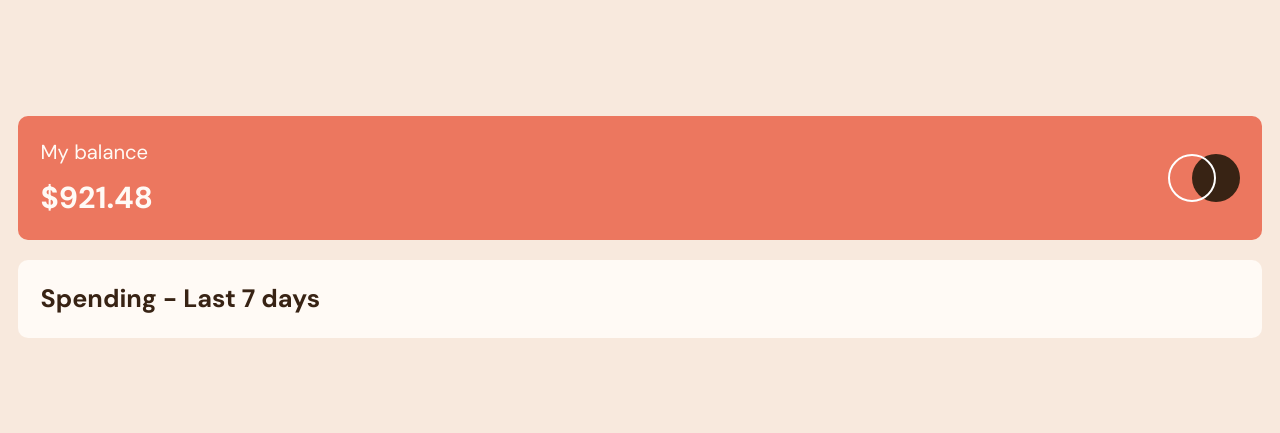
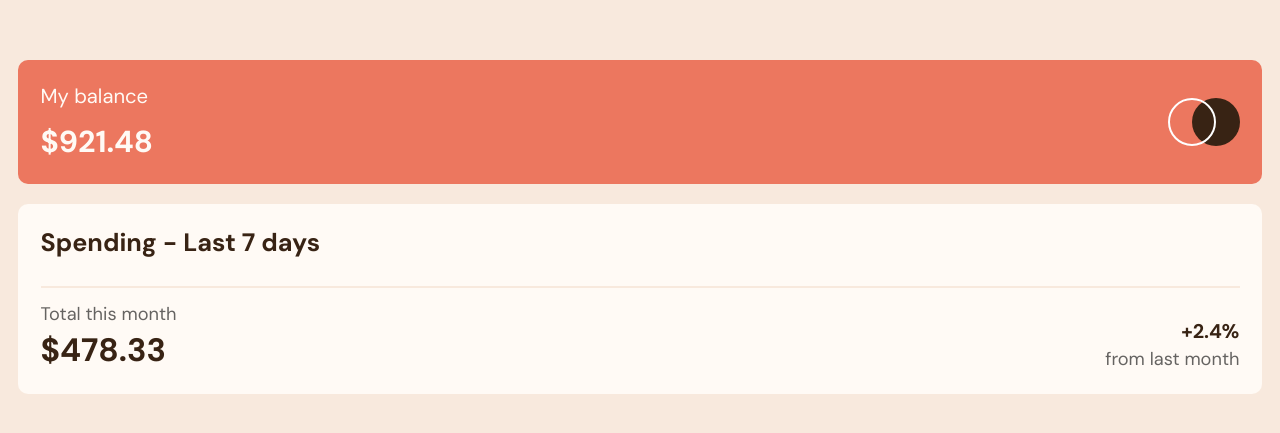
Before and after one commit to Diounata/Expenses-chart, a React (Vite) app in the folder client/: page / in a window 1280 px wide. Shown: the part 173-606 px from the top of the page. Built offline with nearby package versions, Linux system fonts and the light colour scheme.

Commit message:
add: Footer component

```diff
--- /dev/null
+++ b/client/src/components/Footer/index.tsx
@@ -0,0 +1,27 @@
+import {
+  Container,
+  LastMonthContainer,
+  LastMonthPercentage,
+  LastMonthTitle,
+  TotalContainer,
+  TotalTitle,
+  TotalValue,
+} from './styles';
+
+export function Footer() {
+  return (
+    <Container>
+      <TotalContainer>
+        <TotalTitle>Total this month</TotalTitle>
+
+        <TotalValue>$478.33</TotalValue>
+      </TotalContainer>
+
+      <LastMonthContainer>
+        <LastMonthPercentage>+2.4%</LastMonthPercentage>
+
+        <LastMonthTitle>from last month</LastMonthTitle>
+      </LastMonthContainer>
+    </Container>
+  );
+}
--- /dev/null
+++ b/client/src/components/Footer/styles.ts
@@ -0,0 +1,50 @@
+import styled from 'styled-components';
+
+const Container = styled.footer`
+  display: flex;
+  align-items: flex-end;
+  justify-content: space-between;
+
+  padding-top: 0.75rem;
+
+  border-top: 2px solid ${({ theme }) => theme.COLORS.CREAM};
+`;
+
+const TotalContainer = styled.section`
+  display: flex;
+  flex-direction: column;
+  justify-content: space-between;
+  gap: 0.2rem;
+`;
+
+const TotalTitle = styled.h3`
+  font: ${({ theme }) => theme.FONT.REGULAR};
+  font-size: 0.9em;
+  opacity: 0.6;
+`;
+
+const TotalValue = styled.h2`
+  font-size: 1.8rem;
+  color: ${({ theme }) => theme.COLORS.DARK_BROWN};
+`;
+
+const LastMonthContainer = styled(TotalContainer)`
+  justify-content: flex-end;
+  text-align: end;
+`;
+
+const LastMonthPercentage = styled(TotalValue)`
+  font-size: 0.98em;
+`;
+
+const LastMonthTitle = styled(TotalTitle)``;
+
+export {
+  Container,
+  TotalContainer,
+  TotalTitle,
+  TotalValue,
+  LastMonthContainer,
+  LastMonthPercentage,
+  LastMonthTitle,
+};
--- a/client/src/components/Main/index.tsx
+++ b/client/src/components/Main/index.tsx
@@ -1,9 +1,13 @@
 import { Container, Title } from './styles';
+
+import { Footer } from '../Footer';
 
 export function Main() {
   return (
     <Container>
       <Title>Spending - Last 7 days</Title>
+
+      <Footer />
     </Container>
   );
 }
--- a/client/src/components/Main/styles.ts
+++ b/client/src/components/Main/styles.ts
@@ -4,6 +4,7 @@ const Container = styled.main`
   display: flex;
   flex-direction: column;
   justify-content: space-between;
+  gap: 1.5rem;
 
   width: 100%;
   padding: 1.25rem;
```
